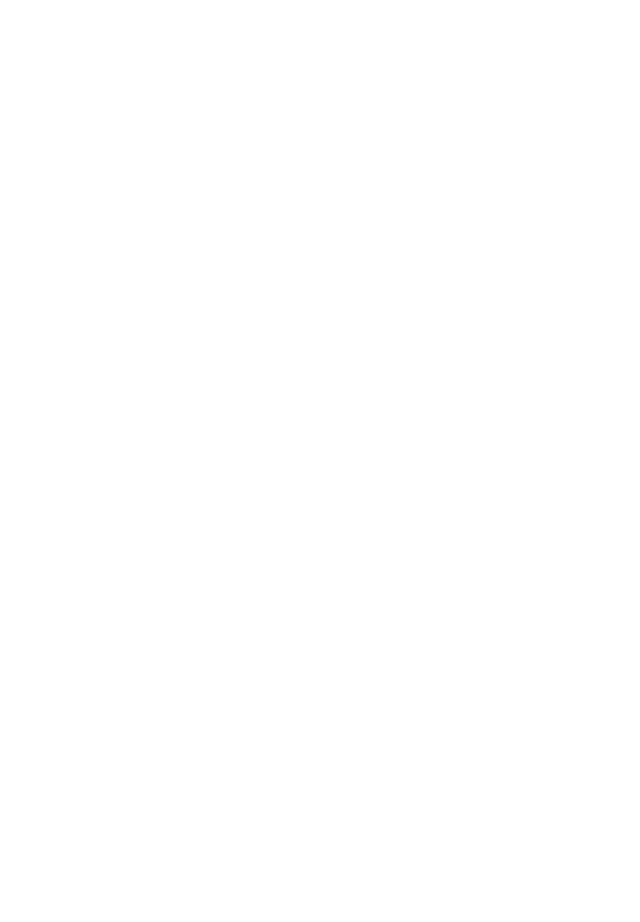
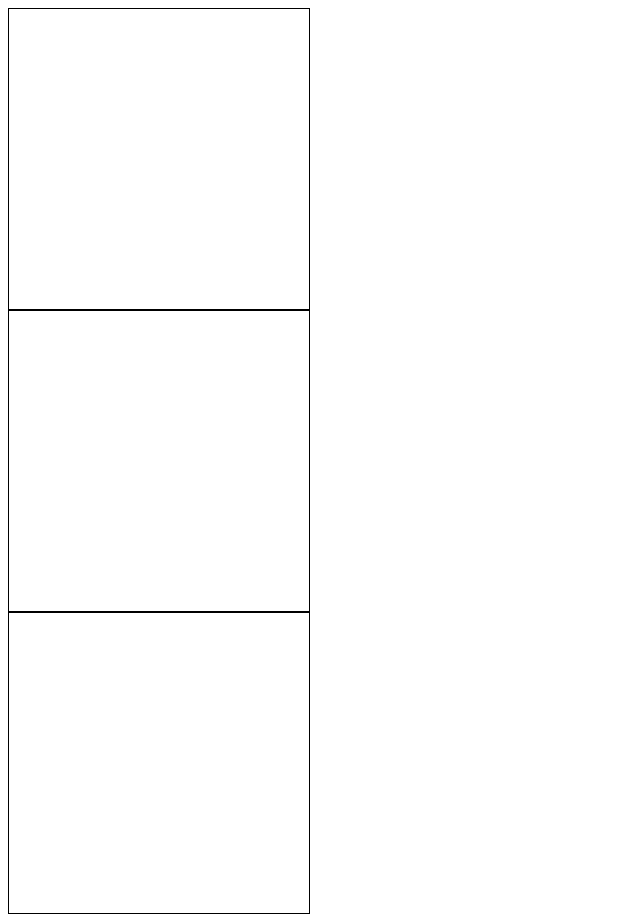
Before and after one commit to luhenriquesilva/htmlcss, a plain HTML site: page exercicio modulo 03/ex21 capitulo 19/fundo01.html in a window 1280 px wide. Shown: the whole page, without its empty margins (0-640 px from the left). Before the commit the page ends 800 px from the top, so only its background shows below. Drawn offline with Linux system fonts and the light colour scheme.

Commit message:
atualização

```diff
--- a/exercicio modulo 03/fundo01.html
+++ b/exercicio modulo 03/ex21 capitulo 19/fundo01.html
@@ -7,7 +7,9 @@
     <title>Teste de Imagem de Fundo</title>
     <style>
         div.quadrado{
-
+            border: 1px solid black;
+            width: 300px;
+            height: 300px;
         }
     </style>
 </head>
```
